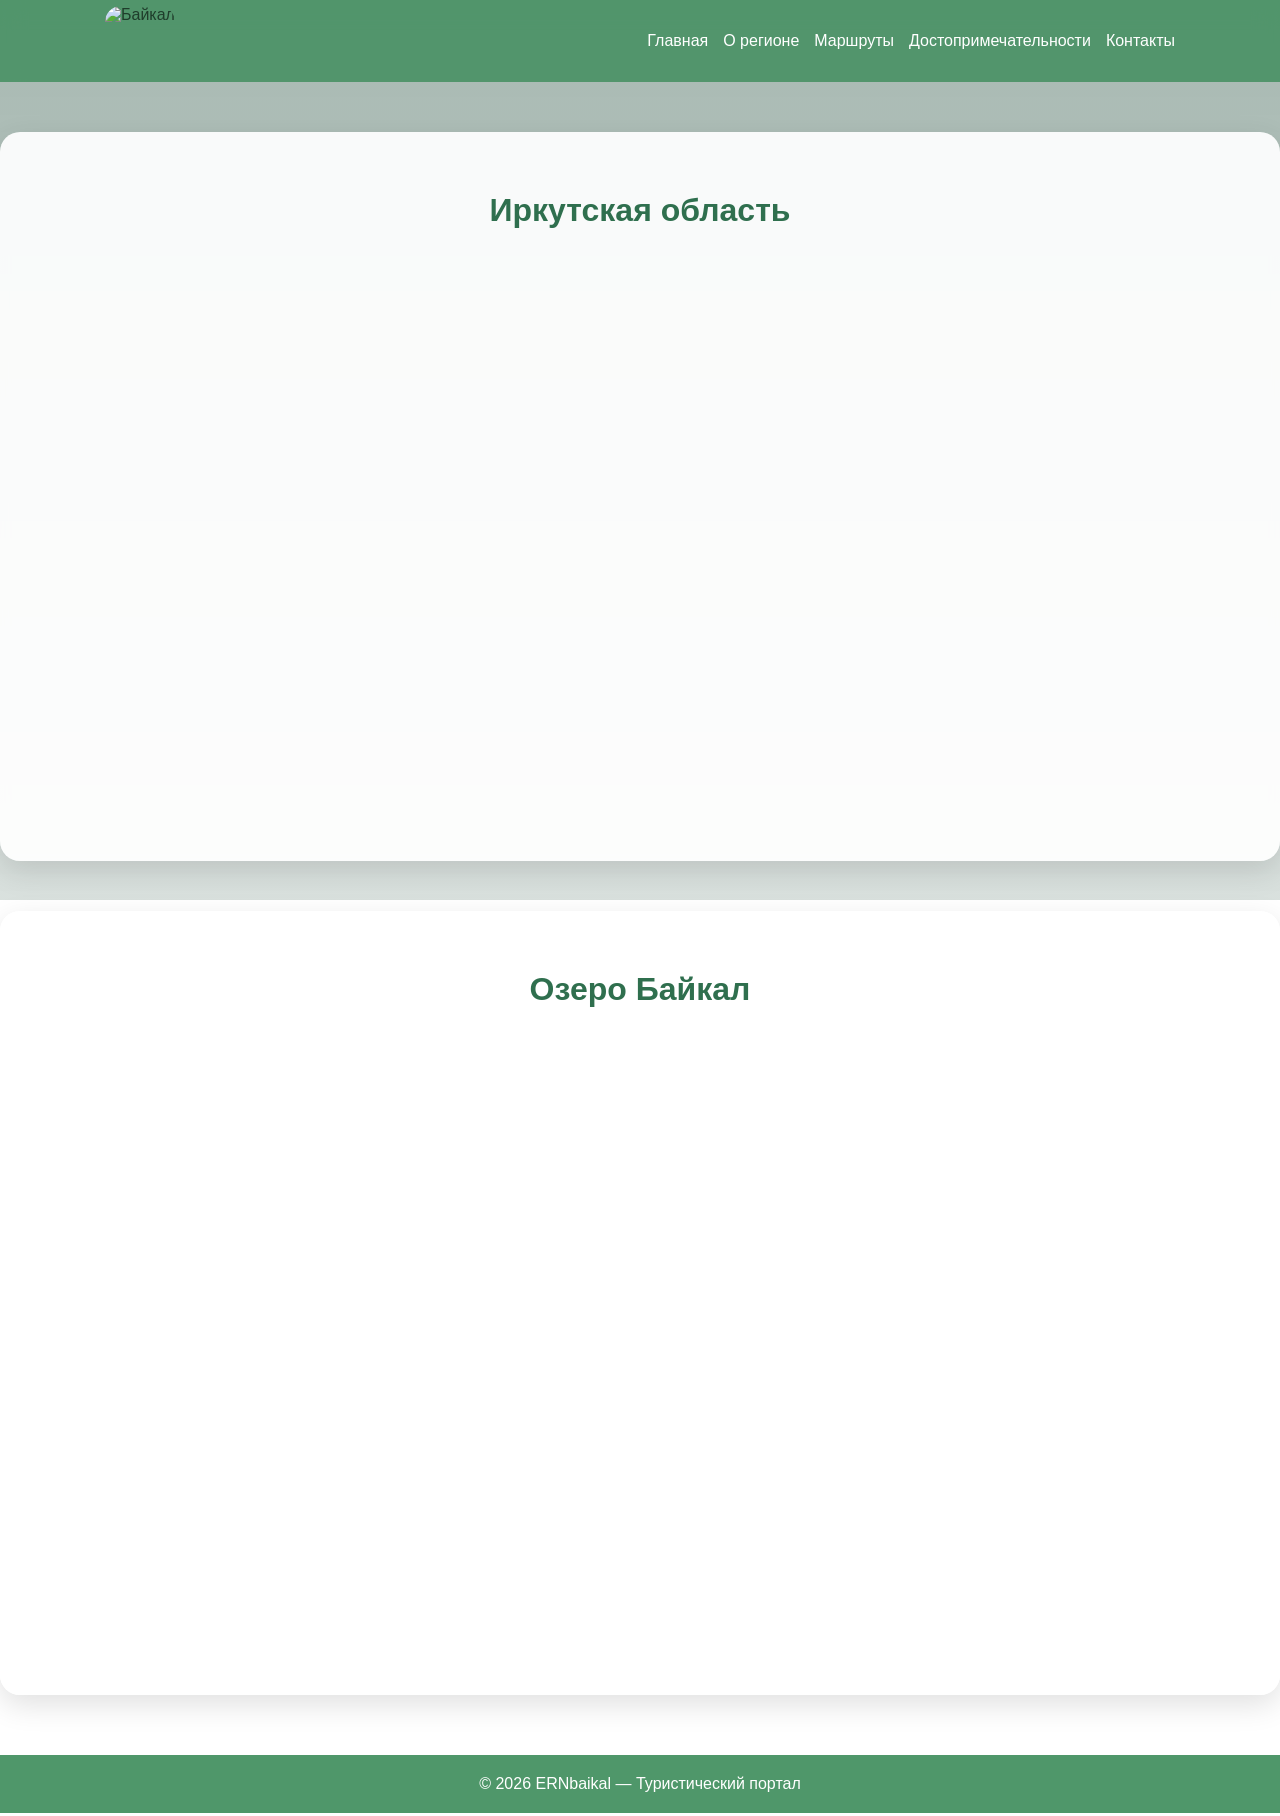
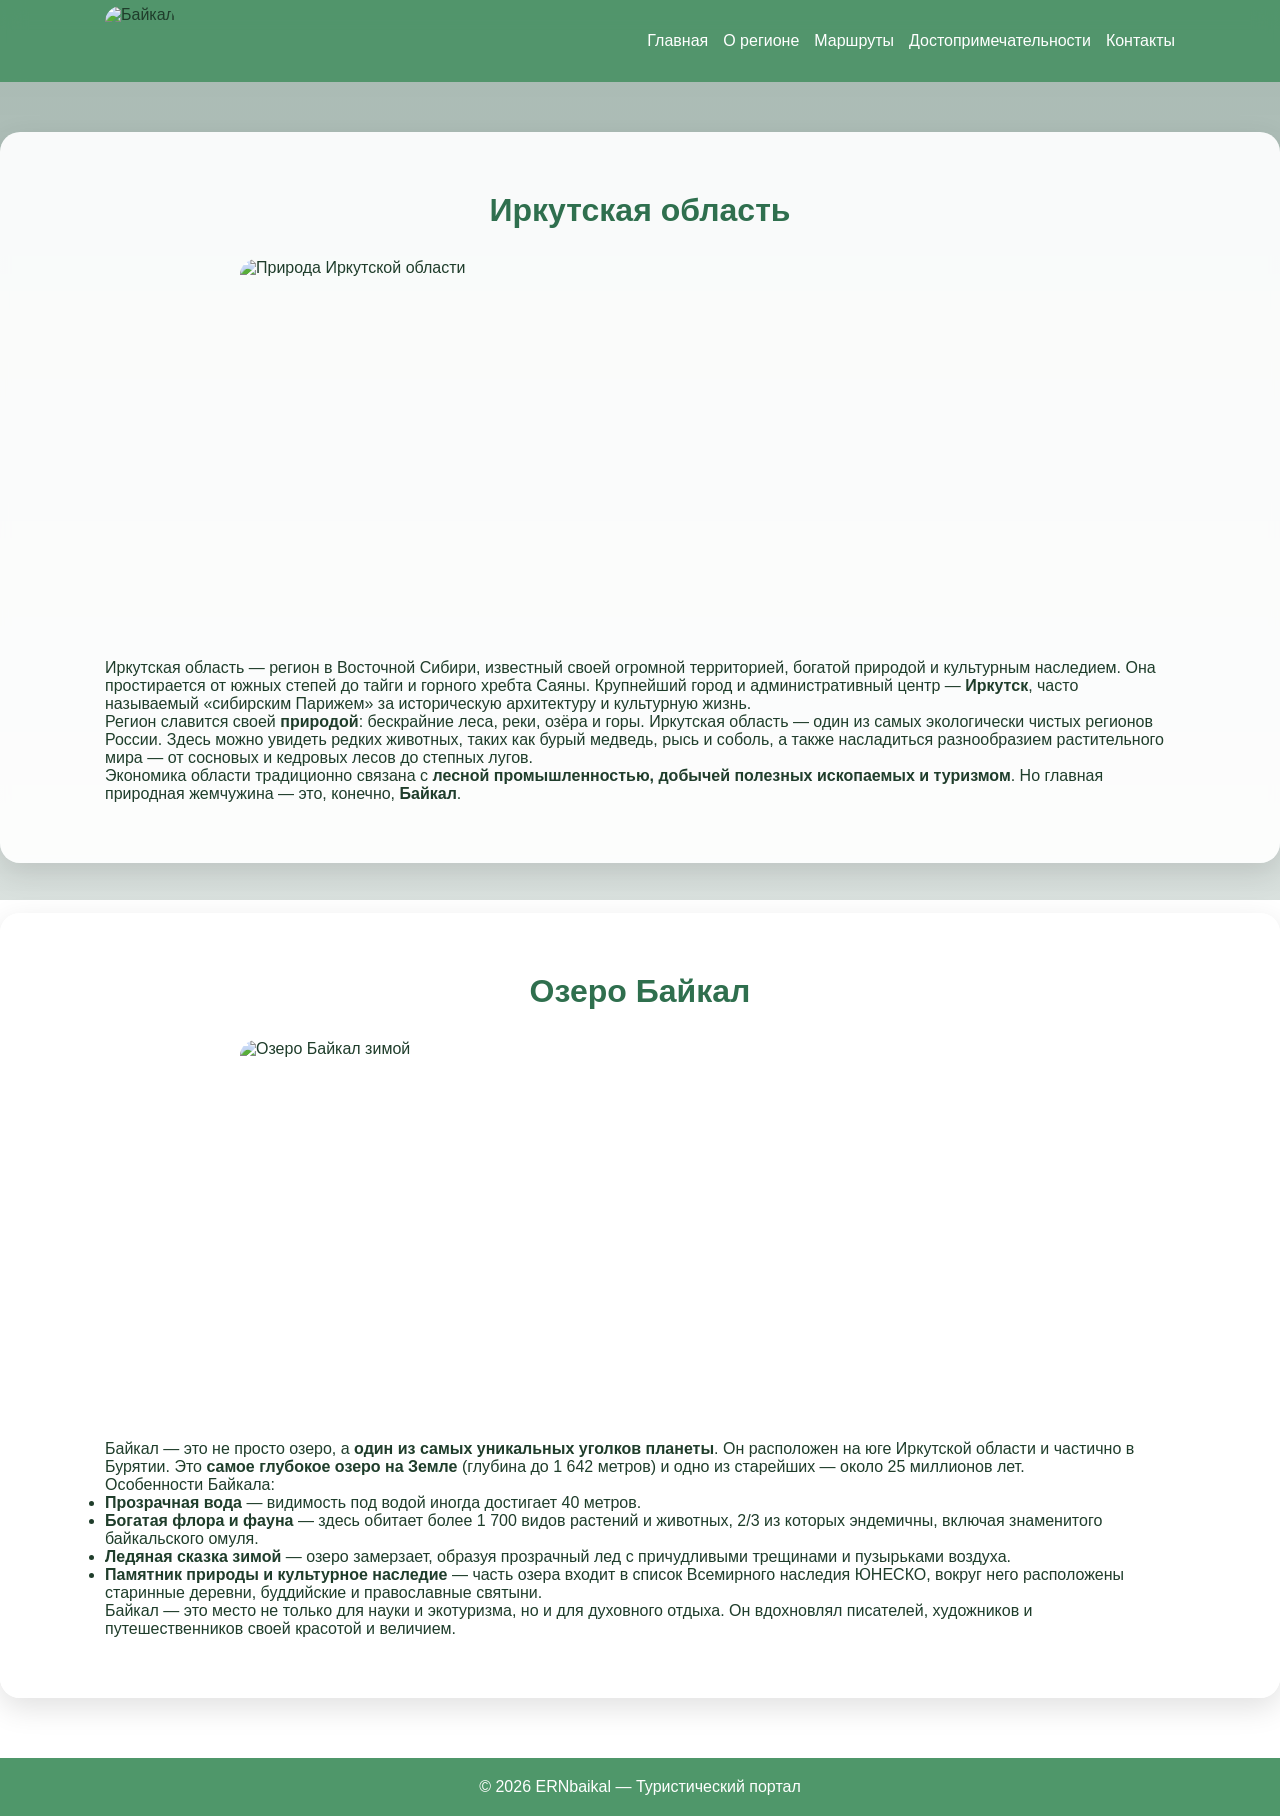

Update style.css

--- a/style.css
+++ b/style.css
@@ -391,3 +391,23 @@ iframe {
     text-align: center;
     margin-bottom: 20px;
 }
+/* ===== FINAL FIX CARDS ===== */
+
+.cards {
+    display: grid !important;
+    grid-template-columns: repeat(auto-fit, minmax(280px, 1fr)) !important;
+    gap: 22px !important;
+    align-items: stretch !important;
+}
+
+.card {
+    display: flex !important;
+    flex-direction: column !important;
+    opacity: 1 !important;
+    visibility: visible !important;
+}
+
+.fade-in {
+    opacity: 1 !important;
+    transform: none !important;
+}
